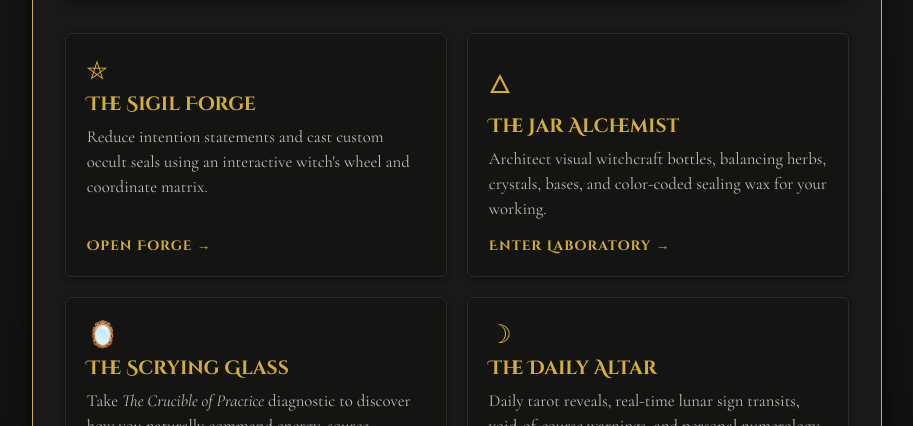
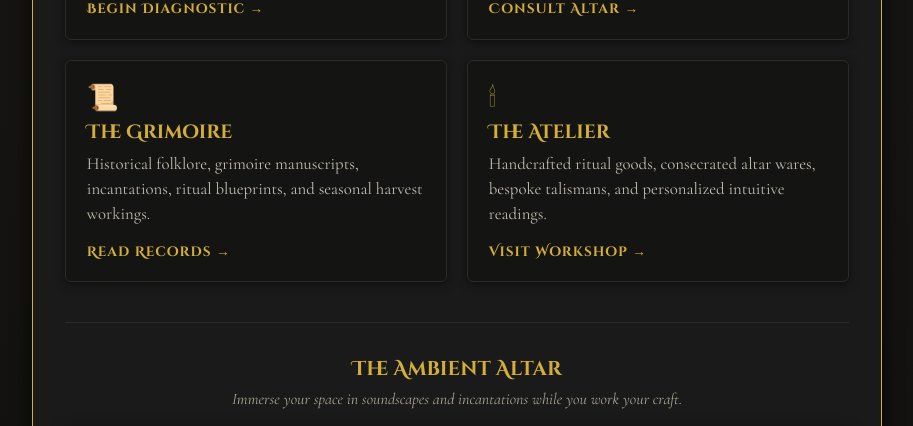
Before and after one commit to maf187/the-gilded-sigil, a Jekyll site: the page built from index.html, in a window 1280 px wide, cut to the strip 931-1357 px from the top of the page. Shown: the whole strip, without its empty margins (183-1096 px from the left). Built offline with Jekyll 4.4.1, drawn with Linux system fonts in a browser that asks for light colours.

Commit message:
Refactor ambient video section and add soundscape section
Removed embedded ambient video showcase styles and added a new ambient soundscape section with a heading and subtitle.

```diff
--- a/index.html
+++ b/index.html
@@ -6,35 +6,12 @@
 ---
 
 <style>
-  /* Embedded Ambient Video Showcase */
-  .ambient-frame-wrap {
-    position: relative;
-    width: 100%;
-    padding-bottom: 56.25%; /* 16:9 Aspect Ratio */
-    height: 0;
-    border-radius: 6px;
-    overflow: hidden;
-    border: 1px solid #2d2b27;
-    box-shadow: 0 4px 16px rgba(0, 0, 0, 0.6);
-    margin: 1.75rem 0 2.25rem;
-    background: #0d0d0d;
-  }
-
-  .ambient-frame-wrap iframe {
-    position: absolute;
-    top: 0;
-    left: 0;
-    width: 100%;
-    height: 100%;
-    border: 0;
-  }
-
   /* Directory Chambers Grid */
   .chambers-grid {
     display: grid;
     grid-template-columns: 1fr;
     gap: 1.25rem;
-    margin-bottom: 1.5rem;
+    margin: 1.75rem 0 2.5rem;
   }
 
   @media (min-width: 640px) {
@@ -100,11 +77,55 @@
     text-decoration: underline;
     text-underline-offset: 3px;
   }
+
+  /* Secondary Ambient Soundscape Section */
+  .soundscape-section {
+    border-top: 1px solid #2d2b27;
+    padding-top: 2rem;
+    margin-top: 1rem;
+    text-align: center;
+  }
+
+  .soundscape-heading {
+    font-family: 'Cinzel Decorative', Georgia, serif;
+    color: #d4af37;
+    font-size: 1.25rem;
+    margin-bottom: 0.4rem;
+  }
+
+  .soundscape-subtitle {
+    font-family: 'Cormorant Garamond', Georgia, serif;
+    font-style: italic;
+    color: #a8a396;
+    font-size: 1rem;
+    margin-bottom: 1.25rem;
+  }
+
+  .ambient-frame-wrap {
+    position: relative;
+    width: 100%;
+    padding-bottom: 56.25%; /* 16:9 Aspect Ratio */
+    height: 0;
+    border-radius: 6px;
+    overflow: hidden;
+    border: 1px solid #2d2b27;
+    box-shadow: 0 4px 16px rgba(0, 0, 0, 0.6);
+    background: #0d0d0d;
+  }
+
+  .ambient-frame-wrap iframe {
+    position: absolute;
+    top: 0;
+    left: 0;
+    width: 100%;
+    height: 100%;
+    border: 0;
+  }
 </style>
 
 <section class="sigil-container" style="max-width: 850px; margin: 0 auto; text-align: left;">
 
-  <!-- Canonical Centered Header Matching The Grimoire & Scrying Glass -->
+  <!-- Header -->
   <div class="article-header">
     <span class="scrying-eyebrow">The Sanctuary Portal</span>
     <h2>The Gilded Sigil</h2>
@@ -113,18 +134,7 @@
     </p>
   </div>
 
-  <!-- Ambient Video / Soundscape Player -->
-  <div class="ambient-frame-wrap">
-    <!-- Replace VIDEO_ID with your YouTube video ID (e.g., dQw4w9WgXcQ) -->
-    <iframe
-      src="https://www.youtube-nocookie.com/embed/VIDEO_ID?rel=0&modestbranding=1"
-      title="The Gilded Sigil Ambient Soundscape"
-      allow="accelerometer; autoplay; clipboard-write; encrypted-media; gyroscope; picture-in-picture"
-      allowfullscreen>
-    </iframe>
-  </div>
-
-  <!-- Interactive Directory Grid -->
+  <!-- Priority 1: Interactive Directory Grid -->
   <div class="chambers-grid">
 
     <!-- The Sigil Forge -->
@@ -201,4 +211,21 @@
 
   </div>
 
+  <!-- Priority 2: Ambient Soundscape / Atmosphere Section -->
+  <div class="soundscape-section">
+    <h3 class="soundscape-heading">The Ambient Altar</h3>
+    <p class="soundscape-subtitle">Immerse your space in soundscapes and incantations while you work your craft.</p>
+
+    <div class="ambient-frame-wrap">
+      <!-- Replace VIDEO_ID with your YouTube video ID (e.g., dQw4w9WgXcQ) -->
+      <iframe
+        src="https://www.youtube-nocookie.com/embed/VIDEO_ID?rel=0&modestbranding=1"
+        title="The Gilded Sigil Ambient Soundscape"
+        loading="lazy"
+        allow="accelerometer; autoplay; clipboard-write; encrypted-media; gyroscope; picture-in-picture"
+        allowfullscreen>
+      </iframe>
+    </div>
+  </div>
+
 </section>
```
